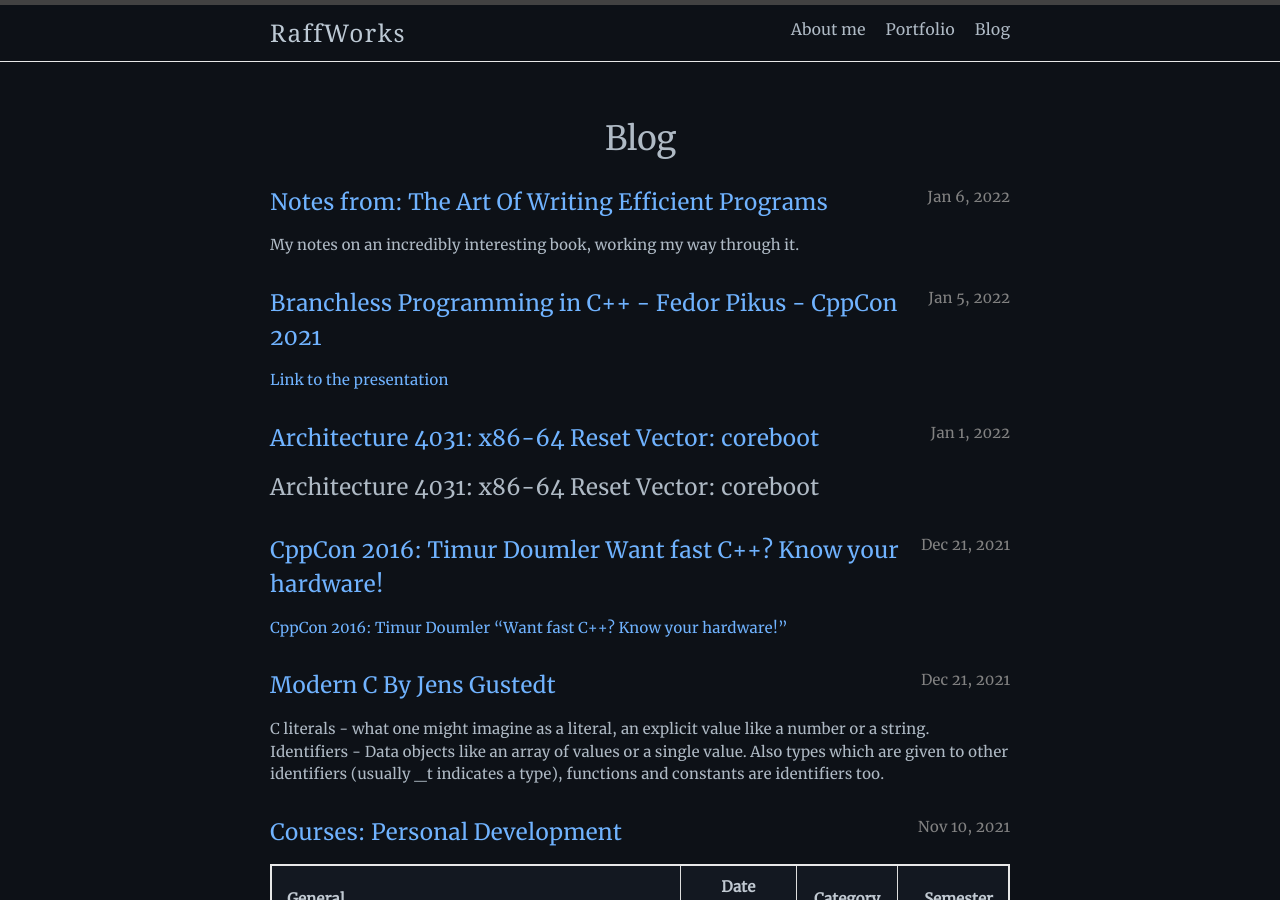
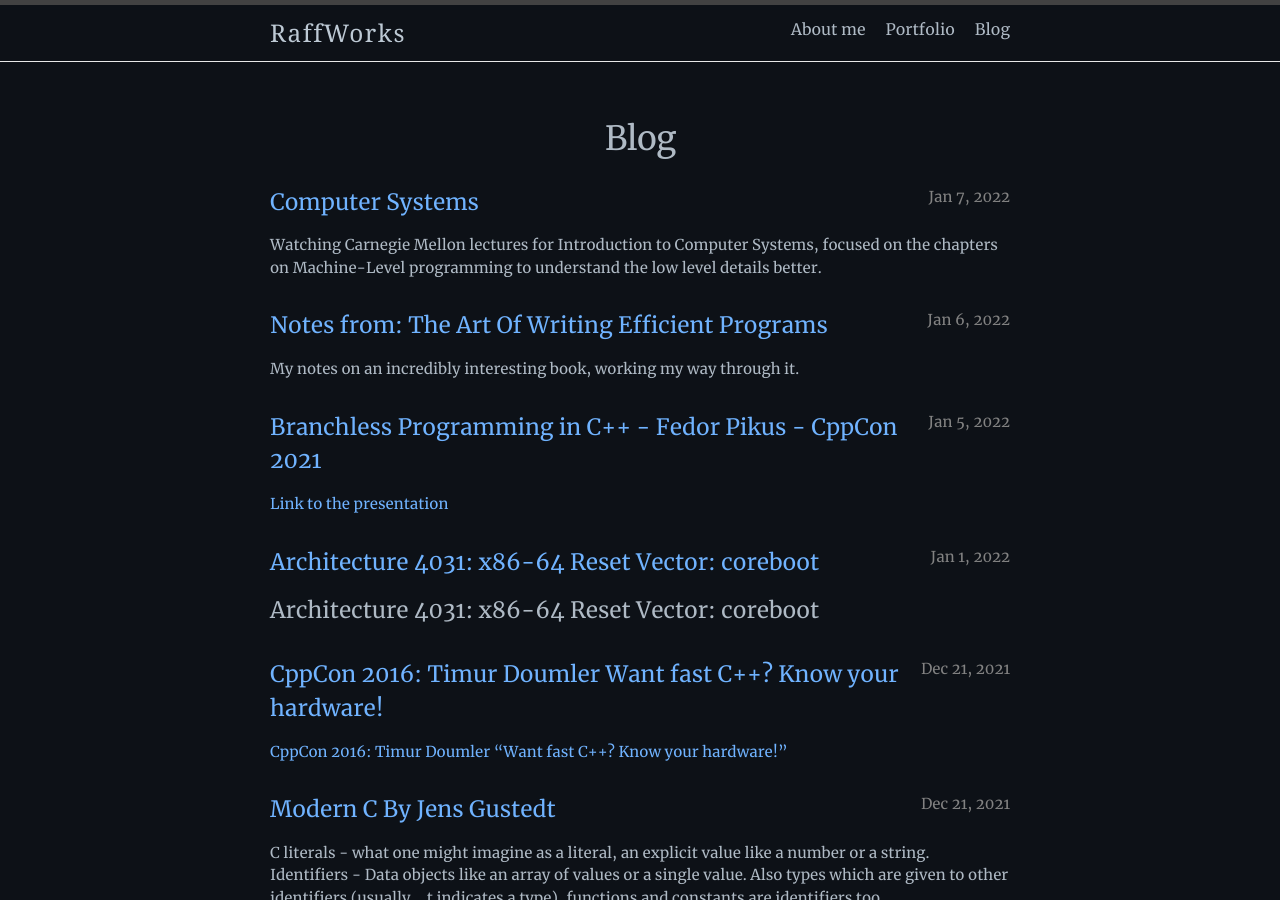
Before and after one commit to pomyslowynick/pomyslowynick.github.io, a Jekyll site: the page built from blog.md, in a window 1280 px wide and 900 px high. Built offline with Jekyll 4.4.1, drawn with Linux system fonts in a browser that asks for light colours.

Commit message:
Add computer systems and books to ossu progress

```diff
--- /dev/null
+++ b/_posts/2022-01-07-computer-systems.md
@@ -0,0 +1,10 @@
+---
+layout: post
+title:  "Computer Systems"
+date:   2022-01-07 23:12:12 +0100
+categories: hardware assembly operating-systems computer-science
+---
+
+Watching Carnegie Mellon lectures for Introduction to Computer Systems, focused on the chapters on Machine-Level programming to understand the low level details better.
+
+---
```
Also changed, not shown: _posts/2021-11-02-ossu-progress.md (+11 -1 lines).
